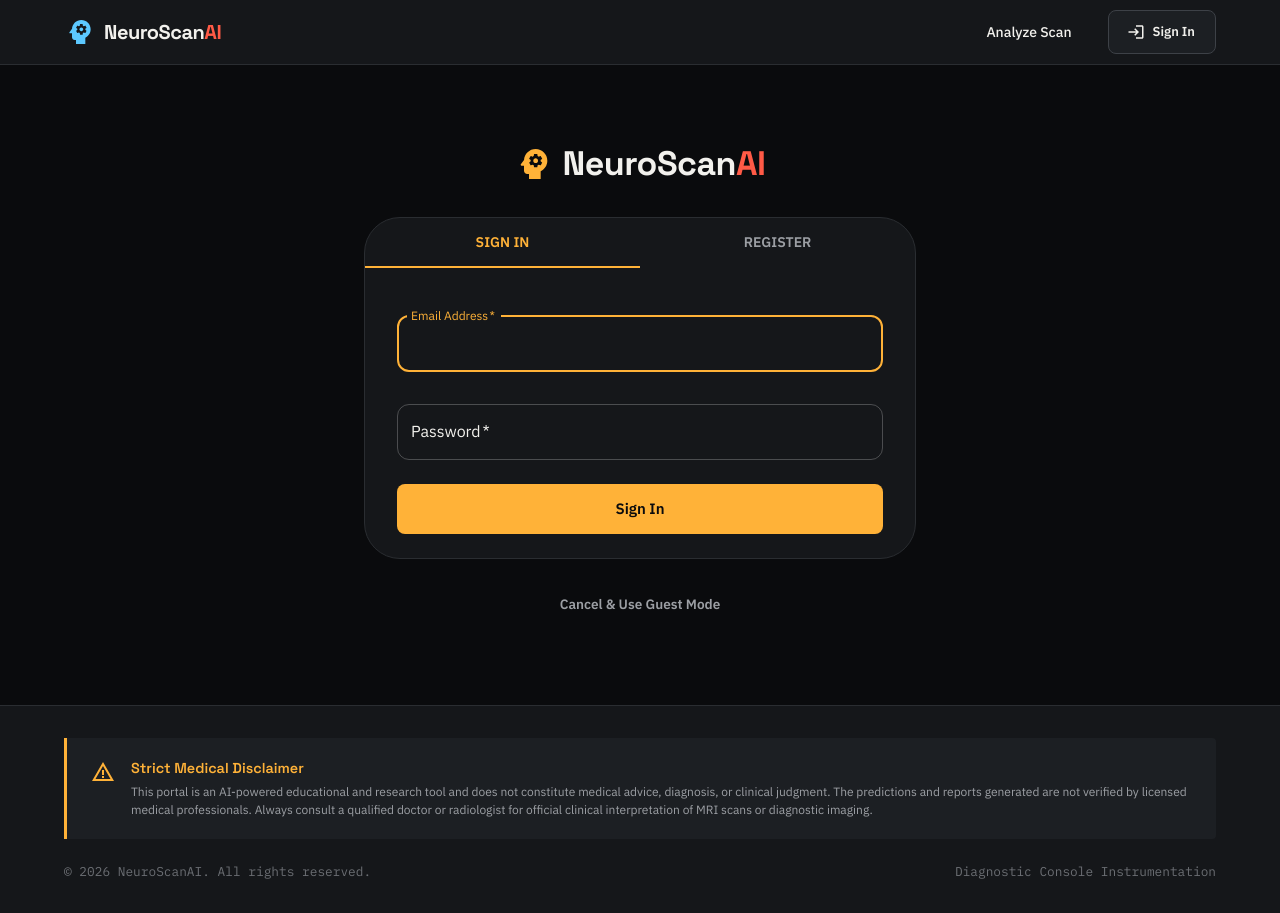
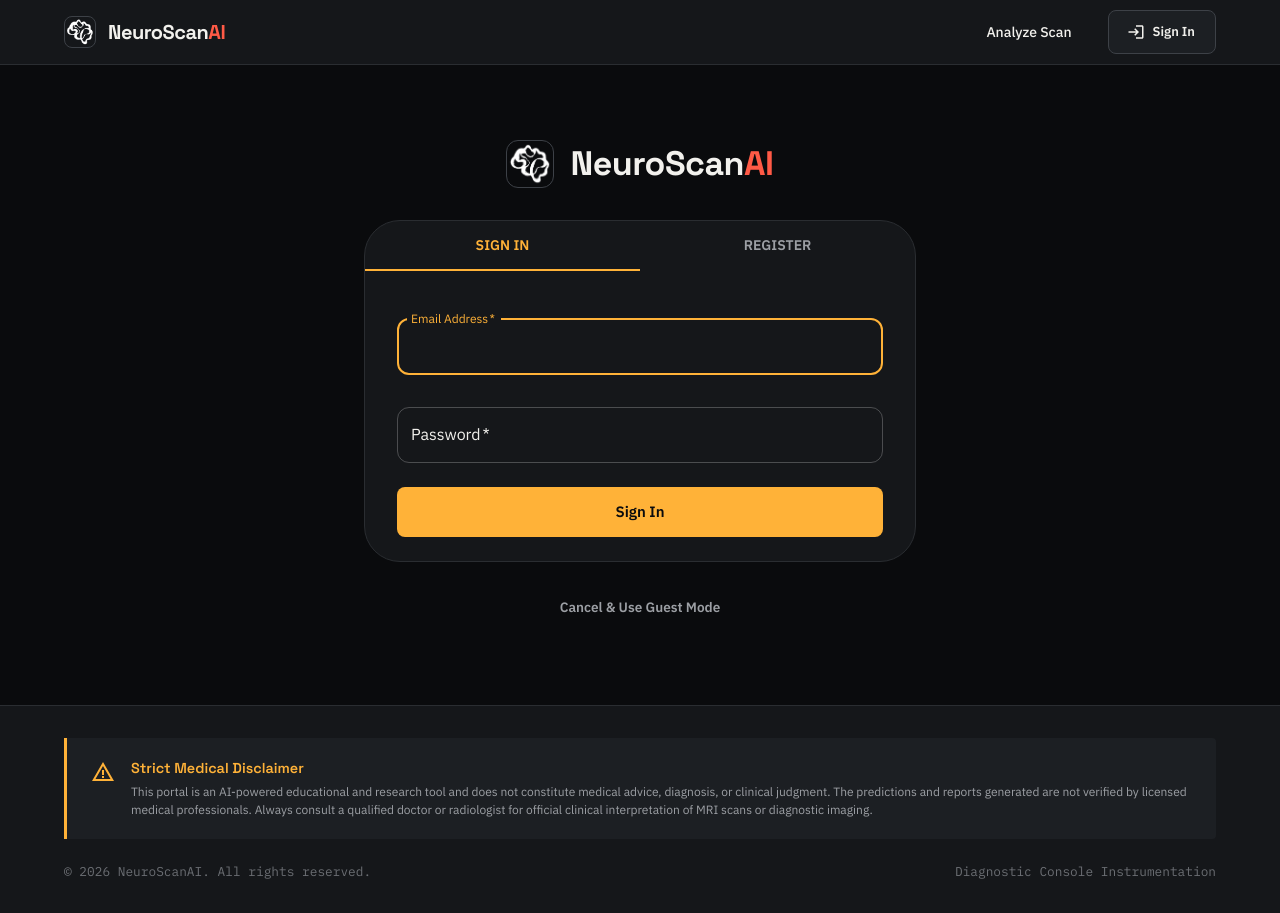
Before and after one commit to PramudithaN/brain-tumor-detection, a React (Vite) app in the folder frontend/: page /login in a window 1280 px wide. Built offline with nearby package versions, Linux system fonts and the light colour scheme; no server answers.

Commit message:
feat(added favicon): favIcon

```diff
--- a/frontend/index.html
+++ b/frontend/index.html
@@ -2,7 +2,7 @@
 <html lang="en">
   <head>
     <meta charset="UTF-8" />
-    <link rel="icon" type="image/svg+xml" href="/favicon.svg" />
+    <link rel="icon" type="image/jpeg" href="/neuroLogo.png" />
     <meta name="viewport" content="width=device-width, initial-scale=1.0" />
     <title>NeuroScanAI - Brain MRI Classifier</title>
     <link rel="preconnect" href="https://fonts.googleapis.com">
--- a/frontend/src/components/Navbar.tsx
+++ b/frontend/src/components/Navbar.tsx
@@ -25,8 +25,19 @@ export const Navbar: React.FC<NavbarProps> = ({ user }) => {
       <Container maxWidth="lg">
         <Toolbar disableGutters sx={{ justifyContent: 'space-between' }}>
           {/* Logo Section */}
-          <Box component={RouterLink} to="/" sx={{ display: 'flex', alignItems: 'center', textDecoration: 'none', gap: 1 }}>
-            <PsychologyIcon sx={{ fontSize: 32, color: '#5CC8FF' }} />
+          <Box component={RouterLink} to="/" sx={{ display: 'flex', alignItems: 'center', textDecoration: 'none', gap: 1.5 }}>
+            <Box
+              component="img"
+              src="/neuroLogo.png"
+              alt="NeuroScanAI Logo"
+              sx={{
+                height: 32,
+                width: 32,
+                borderRadius: '25%',
+                objectFit: 'cover',
+                border: '1px solid #3D4147'
+              }}
+            />
             <Typography variant="h6" component="div" sx={{ fontFamily: '"Space Grotesk", sans-serif', fontWeight: 700, letterSpacing: '-0.5px', color: '#F2F1ED' }}>
               NeuroScan<Box component="span" sx={{ color: '#FF5A46' }}>AI</Box>
             </Typography>
--- a/frontend/src/pages/LoginPage.tsx
+++ b/frontend/src/pages/LoginPage.tsx
@@ -72,8 +72,19 @@ export const LoginPage: React.FC<LoginPageProps> = ({ user }) => {
 
   return (
     <Container maxWidth="sm" sx={{ py: 8, display: 'flex', flexDirection: 'column', alignItems: 'center', justifyContent: 'center', minHeight: '80vh' }}>
-      <Box sx={{ display: 'flex', alignItems: 'center', gap: 1, mb: 4 }}>
-        <PsychologyIcon color="primary" sx={{ fontSize: 40 }} />
+      <Box sx={{ display: 'flex', alignItems: 'center', gap: 2, mb: 4 }}>
+        <Box
+          component="img"
+          src="/neuroLogo.png"
+          alt="NeuroScanAI Logo"
+          sx={{
+            height: 48,
+            width: 48,
+            borderRadius: '25%',
+            objectFit: 'cover',
+            border: '1px solid #3D4147'
+          }}
+        />
         <Typography variant="h4" sx={{ fontWeight: 800, letterSpacing: '-0.5px' }}>
           NeuroScan<Box component="span" sx={{ color: 'secondary.main' }}>AI</Box>
         </Typography>
```
Also changed, not shown: frontend/public/neuroLogo.jpg (added), frontend/public/neuroLogo.png (added).
